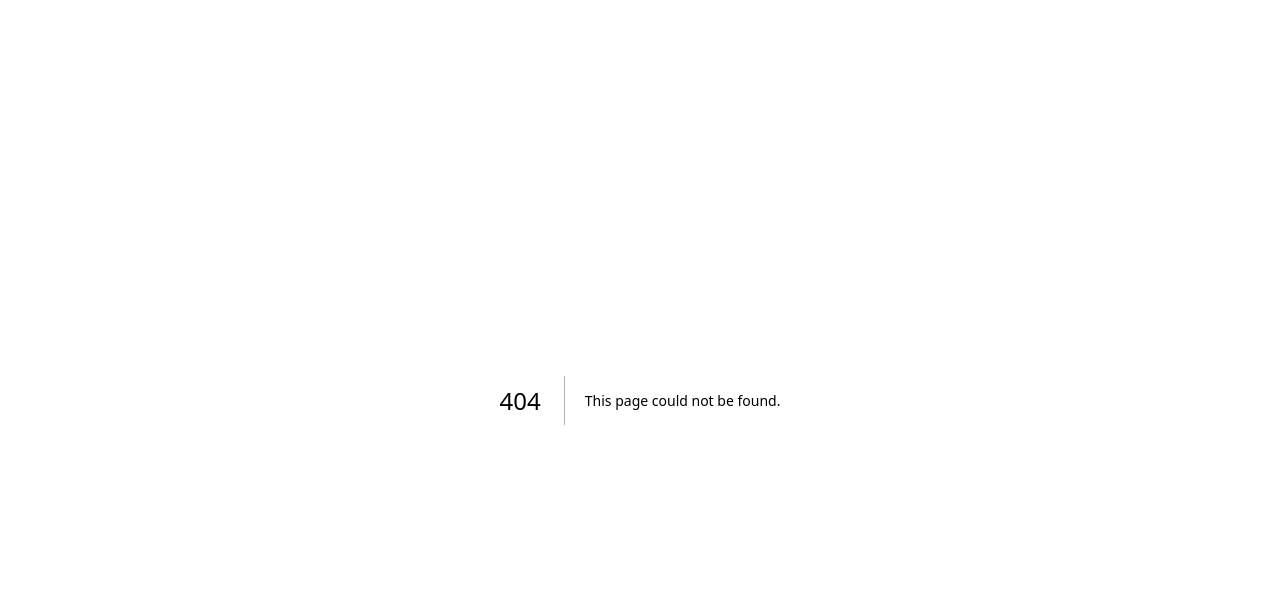
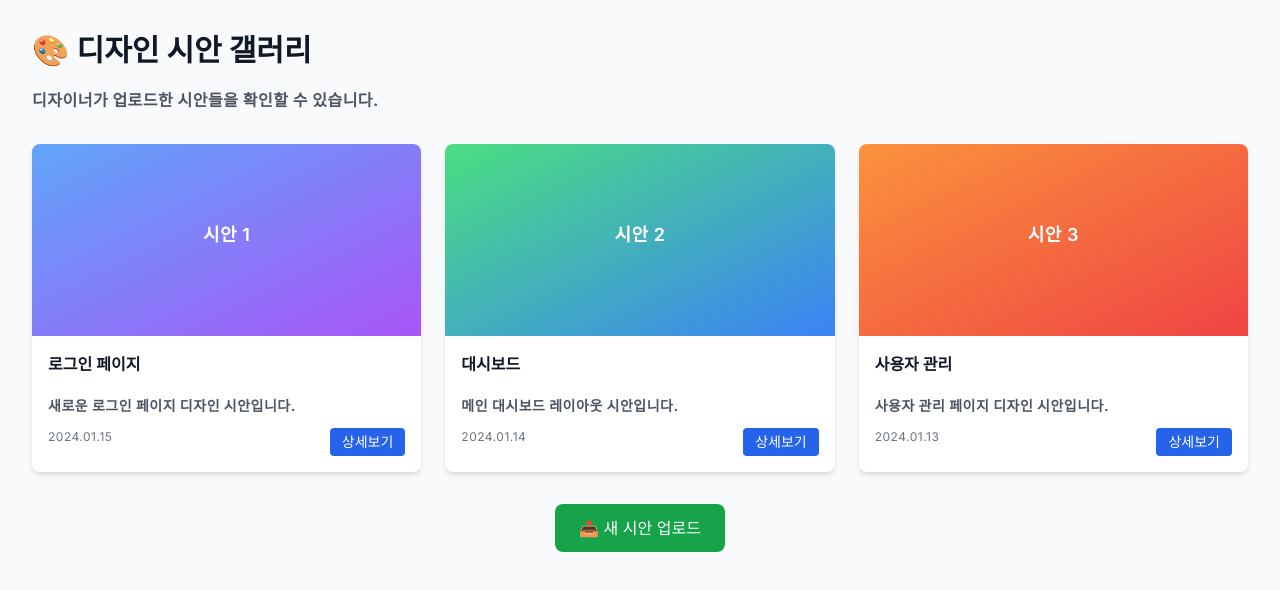
Before and after one commit to CHA-junh/CodeRabbit, a Next.js app in the folder apps/client/: page /designs in a window 1280 px wide. Before the commit this address had no page. Shown: the top 590 px of the page. Built offline with nearby package versions, Linux system fonts and the light colour scheme.

Commit message:
디자인폴더 추가 및 페이지 생성

```diff
--- /dev/null
+++ b/apps/client/src/app/designs/page.tsx
@@ -0,0 +1,88 @@
+'use client'
+
+import React from 'react'
+
+export default function DesignsPage() {
+	return (
+		<div className='min-h-screen bg-gray-50 p-8'>
+			<div className='max-w-7xl mx-auto'>
+				{/* 헤더 */}
+				<div className='mb-8'>
+					<h1 className='text-3xl font-bold text-gray-900 mb-2'>
+						🎨 디자인 시안 갤러리
+					</h1>
+					<p className='text-gray-600'>
+						디자이너가 업로드한 시안들을 확인할 수 있습니다.
+					</p>
+				</div>
+
+				{/* 시안 그리드 */}
+				<div className='grid grid-cols-1 md:grid-cols-2 lg:grid-cols-3 gap-6'>
+					{/* 시안 카드 예시 */}
+					<div className='bg-white rounded-lg shadow-md overflow-hidden'>
+						<div className='h-48 bg-gradient-to-br from-blue-400 to-purple-500 flex items-center justify-center'>
+							<span className='text-white text-lg font-semibold'>시안 1</span>
+						</div>
+						<div className='p-4'>
+							<h3 className='font-semibold text-gray-900 mb-2'>
+								로그인 페이지
+							</h3>
+							<p className='text-sm text-gray-600 mb-3'>
+								새로운 로그인 페이지 디자인 시안입니다.
+							</p>
+							<div className='flex justify-between items-center'>
+								<span className='text-xs text-gray-500'>2024.01.15</span>
+								<button className='px-3 py-1 bg-blue-600 text-white text-sm rounded hover:bg-blue-700'>
+									상세보기
+								</button>
+							</div>
+						</div>
+					</div>
+
+					<div className='bg-white rounded-lg shadow-md overflow-hidden'>
+						<div className='h-48 bg-gradient-to-br from-green-400 to-blue-500 flex items-center justify-center'>
+							<span className='text-white text-lg font-semibold'>시안 2</span>
+						</div>
+						<div className='p-4'>
+							<h3 className='font-semibold text-gray-900 mb-2'>대시보드</h3>
+							<p className='text-sm text-gray-600 mb-3'>
+								메인 대시보드 레이아웃 시안입니다.
+							</p>
+							<div className='flex justify-between items-center'>
+								<span className='text-xs text-gray-500'>2024.01.14</span>
+								<button className='px-3 py-1 bg-blue-600 text-white text-sm rounded hover:bg-blue-700'>
+									상세보기
+								</button>
+							</div>
+						</div>
+					</div>
+
+					<div className='bg-white rounded-lg shadow-md overflow-hidden'>
+						<div className='h-48 bg-gradient-to-br from-orange-400 to-red-500 flex items-center justify-center'>
+							<span className='text-white text-lg font-semibold'>시안 3</span>
+						</div>
+						<div className='p-4'>
+							<h3 className='font-semibold text-gray-900 mb-2'>사용자 관리</h3>
+							<p className='text-sm text-gray-600 mb-3'>
+								사용자 관리 페이지 디자인 시안입니다.
+							</p>
+							<div className='flex justify-between items-center'>
+								<span className='text-xs text-gray-500'>2024.01.13</span>
+								<button className='px-3 py-1 bg-blue-600 text-white text-sm rounded hover:bg-blue-700'>
+									상세보기
+								</button>
+							</div>
+						</div>
+					</div>
+				</div>
+
+				{/* 새 시안 업로드 버튼 */}
+				<div className='mt-8 text-center'>
+					<button className='px-6 py-3 bg-green-600 text-white rounded-lg hover:bg-green-700 transition-colors'>
+						📤 새 시안 업로드
+					</button>
+				</div>
+			</div>
+		</div>
+	)
+}
```
